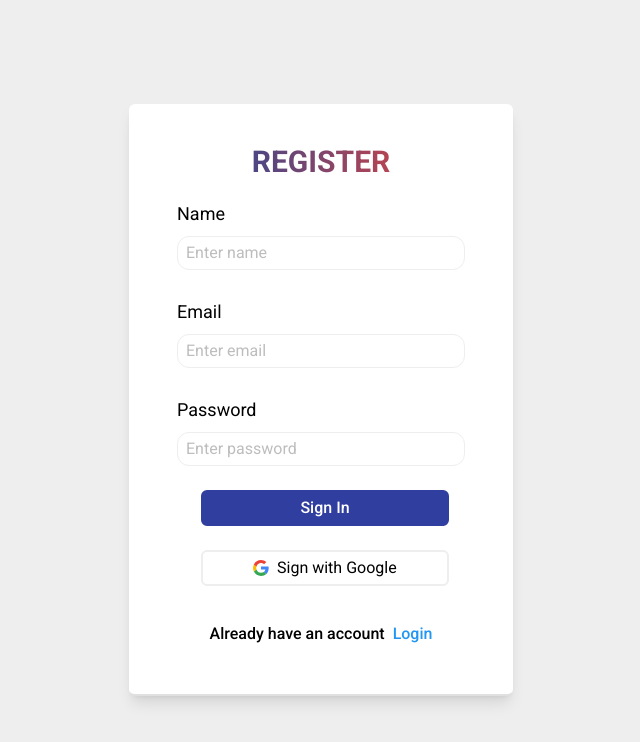
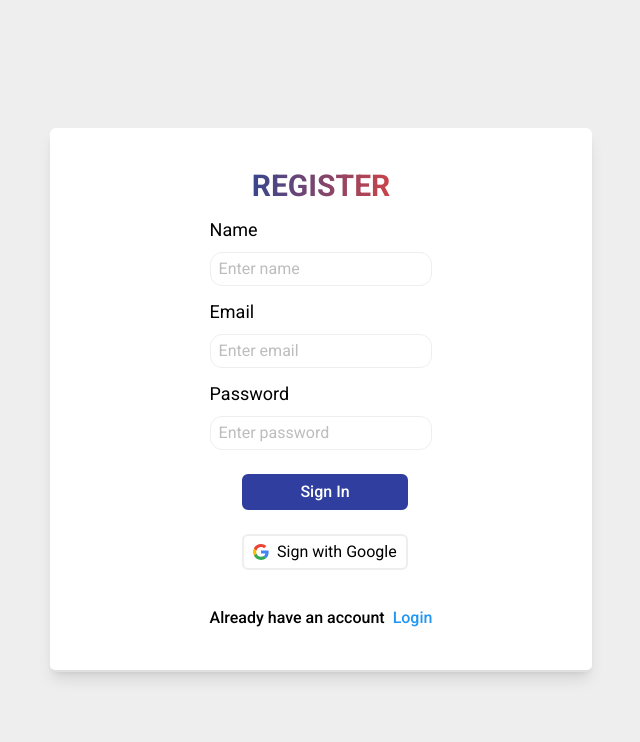
Before and after one commit to TharushaK01/TKA_Social_Media, a React (Create React App) app: page /register in a window 1280 px wide. Shown: the top 742 px of the page, without its empty margins (319-959 px from the left). Built offline with nearby package versions, Linux system fonts and the light colour scheme.

Commit message:
reset done

```diff
--- a/src/Components/Pages/Login.jsx
+++ b/src/Components/Pages/Login.jsx
@@ -27,7 +27,9 @@ const Login = () => {
             Remeber Me <input name="Remeber Me" />
       </label>
       <div className='mt-3'>
+        <Link to="/Reset">
         <button className='font-semibold'>Forgot Password?</button>
+        </Link>
         </div>
             </div>
             <div className='ml-2 p-6 flex flex-col gap-y-6'>
--- a/src/Components/Pages/Pages.jsx
+++ b/src/Components/Pages/Pages.jsx
@@ -3,6 +3,7 @@ import Home from "./Home";
 import { Routes, Route } from "react-router-dom";
 import Login from "./Login";
 import Register from "./Register";
+import Reset from "./Reset";
 
 
 
@@ -13,6 +14,7 @@ const Pages = () => {
             <Route path="/" element= {<Home></Home>} ></Route>
             <Route path="/login" element= {<Login></Login>} ></Route>
             <Route path="/register" element={<Register></Register>}></Route>
+            <Route path="/reset" element={<Reset></Reset>}></Route>
         </Routes>
     </div>
     );
--- a/src/Components/Pages/Register.jsx
+++ b/src/Components/Pages/Register.jsx
@@ -20,26 +20,26 @@ const Register = () => {
         </div>
 ):(
   <div className='flex justify-center items-center h-screen bg-gray-200'>
-    <div className='w-96 px-10 py-10 shadow-lg bg-white rounded-md border-b-2 border-gray-300'>
+    <div className='px-40 py-10 shadow-lg bg-white rounded-md border-b-2 border-gray-300'>
       <h1 className='text-3xl block text-center font-semibold text-transparent bg-clip-text bg-gradient-to-r to-red-500 from-blue-900'> REGISTER </h1>
       <span>{/*  */}</span>
 
-      <div className='mt-3 py-2'>
-     <div className= ' ml-2 mr-2'>
+      <div className='mt-3 px-30'>
+     <div className= ''>
       <label for='name' className='block text-base mb-2 text-lg'>Name</label>
       <input type='text' id='name' className='w-full border rounded-xl text-base px-2 py-1 focus:outline-none focus;ring-0 focus:border-gray-600' placeholder='Enter name'></input>
       </div>
      </div>
 
-     <div className='mt-3 py-2'>
-     <div className= ' ml-2 mr-2'>
+     <div className='mt-3 px-30'>
+     <div className= ''>
       <label for='email' className='block text-base mb-2 text-lg'>Email</label>
       <input type='text' id='email' className='w-full border rounded-xl text-base px-2 py-1 focus:outline-none focus;ring-0 focus:border-gray-600' placeholder='Enter email'></input>
       </div>
      </div>
 
-     <div className='mt-3 py-2'>
-     <div className= 'ml-2 mr-2'>
+     <div className='mt-3 px-30'>
+     <div className= ''>
       <label for='password' className='block text-base mb-2 text-lg'>Password</label>
       <input type='password' id='password' className='w-full border rounded-xl text-base px-2 py-1 focus:outline-none focus;ring-0 focus:border-gray-600' placeholder='Enter password'></input>
      </div>
--- /dev/null
+++ b/src/Components/Pages/Reset.jsx
@@ -0,0 +1,28 @@
+import React from 'react';
+import { Link } from 'react-router-dom';
+
+const Reset = () => {
+  return (
+    <div className='flex justify-center items-center h-screen bg-gray-300'>
+      <div className='bg-white px-10 py-20 rounded-3xl border-2 border-gray-200'>
+        <p>Enter the email address associated with your account<br></br>
+          and we'll send you a link to reset your password
+        </p>
+        <div class='mt-3 p-6'>
+           <div className= ' ml-2 mr-2'>
+            <input type='text' id='email' className='w-full border-2 rounded-xl text-base px-2 py-1 focus:outline-none focus;ring-0 focus:border-gray-600' placeholder='Enter email'></input>
+            </div>
+           </div>
+           <div className='flex justify-center'>
+            <Link to="/login">
+              <button type='submit' className='border-2 border-indigo-700 bg-indigo-700 font-medium text-white py-1 px-5 w-full rounded-md hover:bg-transparent hover:text-indigo-700'>CONTINUE</button>
+              </Link>
+              </div>
+
+      </div>
+
+    </div>
+  )
+}
+
+export default Reset
```
